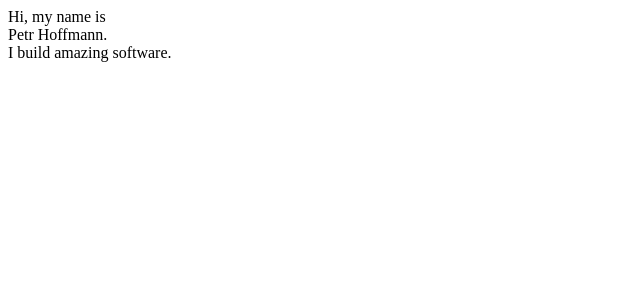
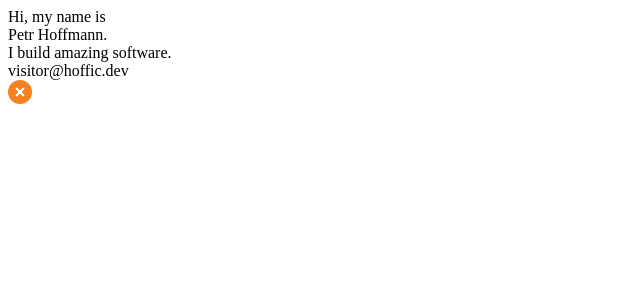
Before and after one commit to hoffic-cz/portfolio, a Symfony app: template templates/pages/index.html.twig in a window 1280 px wide. Shown: the top 300 px of the page, without its empty margins (0-640 px from the left). Run offline with Twig, Linux system fonts and the light colour scheme; the template is opened without the code that fills it, so the values that code supplies are empty; some libraries are stand-ins or nearby versions.

Commit message:
Added a close button.

```diff
--- a/assets/css/colours.sass
+++ b/assets/css/colours.sass
@@ -1,2 +1,3 @@
 $color-terminal-frame: rgba(87, 79, 74, 255)
 $color-terminal-content: rgba(51, 51, 51, 255)
+$color-terminal-text: rgba(255, 255, 255, 1)
--- a/templates/partial/terminal.html.twig
+++ b/templates/partial/terminal.html.twig
@@ -1,4 +1,14 @@
 <div class="terminal">
-    <div class="head"></div>
+    <div class="head">
+        <div class="upper">
+            <div class="window-title">
+                visitor@hoffic.dev
+            </div>
+            <div class="close-button">
+                <img src="{{ asset('build/images/icons/x-circle.svg') }}" alt="Close">
+            </div>
+        </div>
+        <div class="lower"></div>
+    </div>
     <div class="content"></div>
 </div>
--- a/webpack.config.js
+++ b/webpack.config.js
@@ -25,6 +25,10 @@
      */
     .addEntry('index', ['./assets/js/pages/index.js', './assets/css/pages/index.scss'])
 
+    .copyFiles({
+        from: './assets/images',
+        to: 'images/[path][name].[hash:8].[ext]',
+    })
 
     // When enabled, Webpack "splits" your files into smaller pieces for greater optimization.
     .splitEntryChunks()
```
Also changed, not shown: assets/css/partial/terminal.scss (+33 -0 lines), assets/images/icons/x-circle.svg (added).
